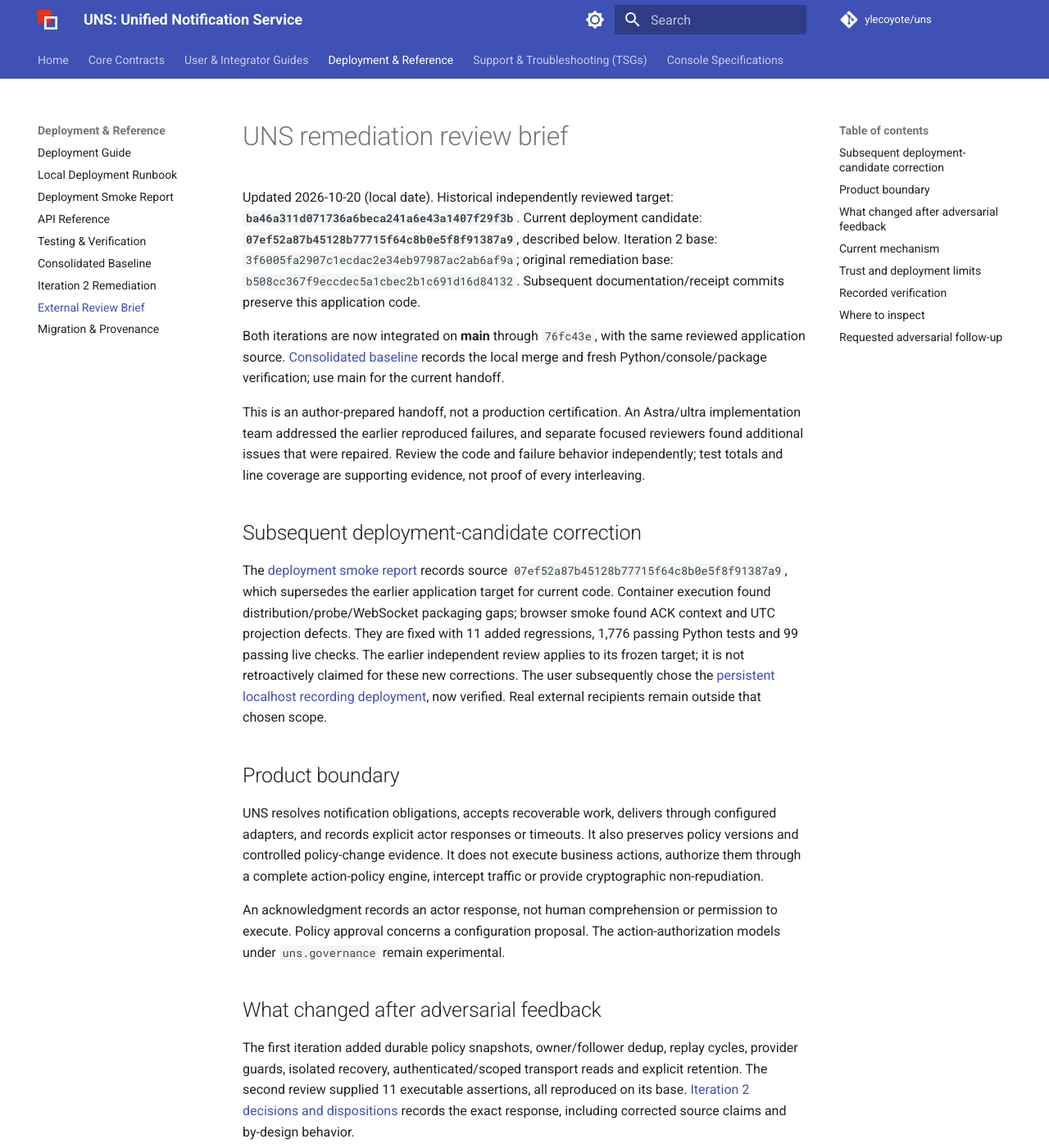
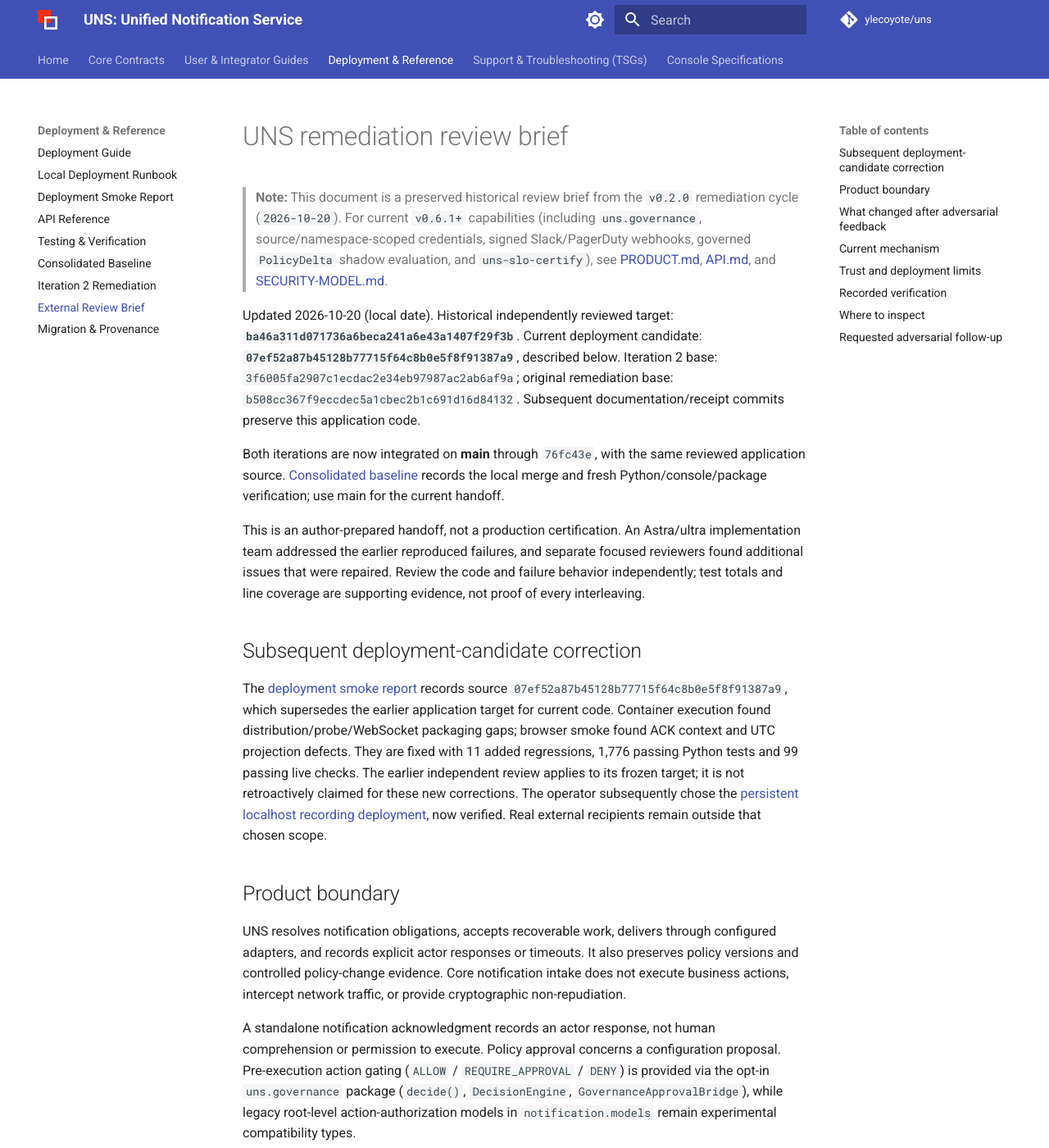
Before and after one commit to ylecoyote/uns, an MkDocs documentation site: the page built from docs/REVIEW_BRIEF.md, in a window 1280 px wide and 1400 px high. Shown: the whole window at 82% size. Built offline with MkDocs 1.6.1 and Material for MkDocs 9.7.7, drawn with Linux system fonts in a browser that asks for light colours; comment, search, counter and statistics services are not loaded; some of the changed text lies outside the part shown.

Commit message:
docs: sharpen agent governance positioning, README quickstart snippet, and historical receipt notes (#53)
Co-authored-by: ylecoyote <ylecoyote@outlook.com>

```diff
--- a/docs/REVIEW_BRIEF.md
+++ b/docs/REVIEW_BRIEF.md
@@ -1,4 +1,6 @@
 # UNS remediation review brief
+
+> **Note:** This document is a preserved historical review brief from the `v0.2.0` remediation cycle (`2026-10-20`). For current `v0.6.1+` capabilities (including `uns.governance`, source/namespace-scoped credentials, signed Slack/PagerDuty webhooks, governed `PolicyDelta` shadow evaluation, and `uns-slo-certify`), see [PRODUCT.md](PRODUCT.md), [API.md](API.md), and [SECURITY-MODEL.md](SECURITY-MODEL.md).
 
 Updated 2026-10-20 (local date). Historical independently reviewed target: **`ba46a311d071736a6beca241a6e43a1407f29f3b`**. Current deployment candidate: **`07ef52a87b45128b77715f64c8b0e5f8f91387a9`**, described below. Iteration 2 base: `3f6005fa2907c1ecdac2e34eb97987ac2ab6af9a`; original remediation base: `b508cc367f9eccdec5a1cbec2b1c691d16d84132`. Subsequent documentation/receipt commits preserve this application code.
 
@@ -8,13 +10,13 @@ This is an author-prepared handoff, not a production certification. An Astra/ult
 
 ## Subsequent deployment-candidate correction
 
-The [deployment smoke report](DEPLOYMENT_SMOKE.md) records source `07ef52a87b45128b77715f64c8b0e5f8f91387a9`, which supersedes the earlier application target for current code. Container execution found distribution/probe/WebSocket packaging gaps; browser smoke found ACK context and UTC projection defects. They are fixed with 11 added regressions, 1,776 passing Python tests and 99 passing live checks. The earlier independent review applies to its frozen target; it is not retroactively claimed for these new corrections. The user subsequently chose the [persistent localhost recording deployment](LOCAL_DEPLOYMENT.md), now verified. Real external recipients remain outside that chosen scope.
+The [deployment smoke report](DEPLOYMENT_SMOKE.md) records source `07ef52a87b45128b77715f64c8b0e5f8f91387a9`, which supersedes the earlier application target for current code. Container execution found distribution/probe/WebSocket packaging gaps; browser smoke found ACK context and UTC projection defects. They are fixed with 11 added regressions, 1,776 passing Python tests and 99 passing live checks. The earlier independent review applies to its frozen target; it is not retroactively claimed for these new corrections. The operator subsequently chose the [persistent localhost recording deployment](LOCAL_DEPLOYMENT.md), now verified. Real external recipients remain outside that chosen scope.
 
 ## Product boundary
 
-UNS resolves notification obligations, accepts recoverable work, delivers through configured adapters, and records explicit actor responses or timeouts. It also preserves policy versions and controlled policy-change evidence. It does not execute business actions, authorize them through a complete action-policy engine, intercept traffic or provide cryptographic non-repudiation.
+UNS resolves notification obligations, accepts recoverable work, delivers through configured adapters, and records explicit actor responses or timeouts. It also preserves policy versions and controlled policy-change evidence. Core notification intake does not execute business actions, intercept network traffic, or provide cryptographic non-repudiation.
 
-An acknowledgment records an actor response, not human comprehension or permission to execute. Policy approval concerns a configuration proposal. The action-authorization models under `uns.governance` remain experimental.
+A standalone notification acknowledgment records an actor response, not human comprehension or permission to execute. Policy approval concerns a configuration proposal. Pre-execution action gating (`ALLOW` / `REQUIRE_APPROVAL` / `DENY`) is provided via the opt-in `uns.governance` package (`decide()`, `DecisionEngine`, `GovernanceApprovalBridge`), while legacy root-level action-authorization models in `notification.models` remain experimental compatibility types.
 
 ## What changed after adversarial feedback
 
@@ -53,7 +55,7 @@ Response deadlines begin at qualifying delivery. Same-actor/same-state replay re
 
 ## Trust and deployment limits
 
-- The API credential is an operator credential. There is no RBAC or tenant authorization claim. A read-only console does not make that credential read-only.
+- The primary `UNS_API_KEY` is an operator credential; `v0.4.0+` adds optional capability-scoped (`producer`, `responder`, `observer`) and source/namespace-scoped (`allowed_sources`, `allowed_namespaces`) credentials (`UNS_SCOPED_API_KEYS`), though shared keys still identify configured principals rather than end-user SSO identities. A read-only console does not make an operator credential read-only.
 - Embedded Python and local MCP launch configuration are trusted host boundaries. MCP defaults to read-only; CLI writes require explicit opt-in, a principal, persistent DB and confirmation token.
 - The compatibility flag for anonymous legacy HTTP reads is explicit and limited. It never permits WS, mutations, runtime inspection, readiness or metrics.
 - Callbacks and custom adapters are trusted code. Custom retrying adapters must obey the provider-attempt guard contract; arbitrary blocking host code can still block an event loop.
```
Also changed, not shown: README.md (+48 -8 lines), docs/DEPLOYMENT_SMOKE.md (+3 -1 lines), docs/LOCAL_DEPLOYMENT.md (+3 -1 lines), docs/README.md (+2 -0 lines).
